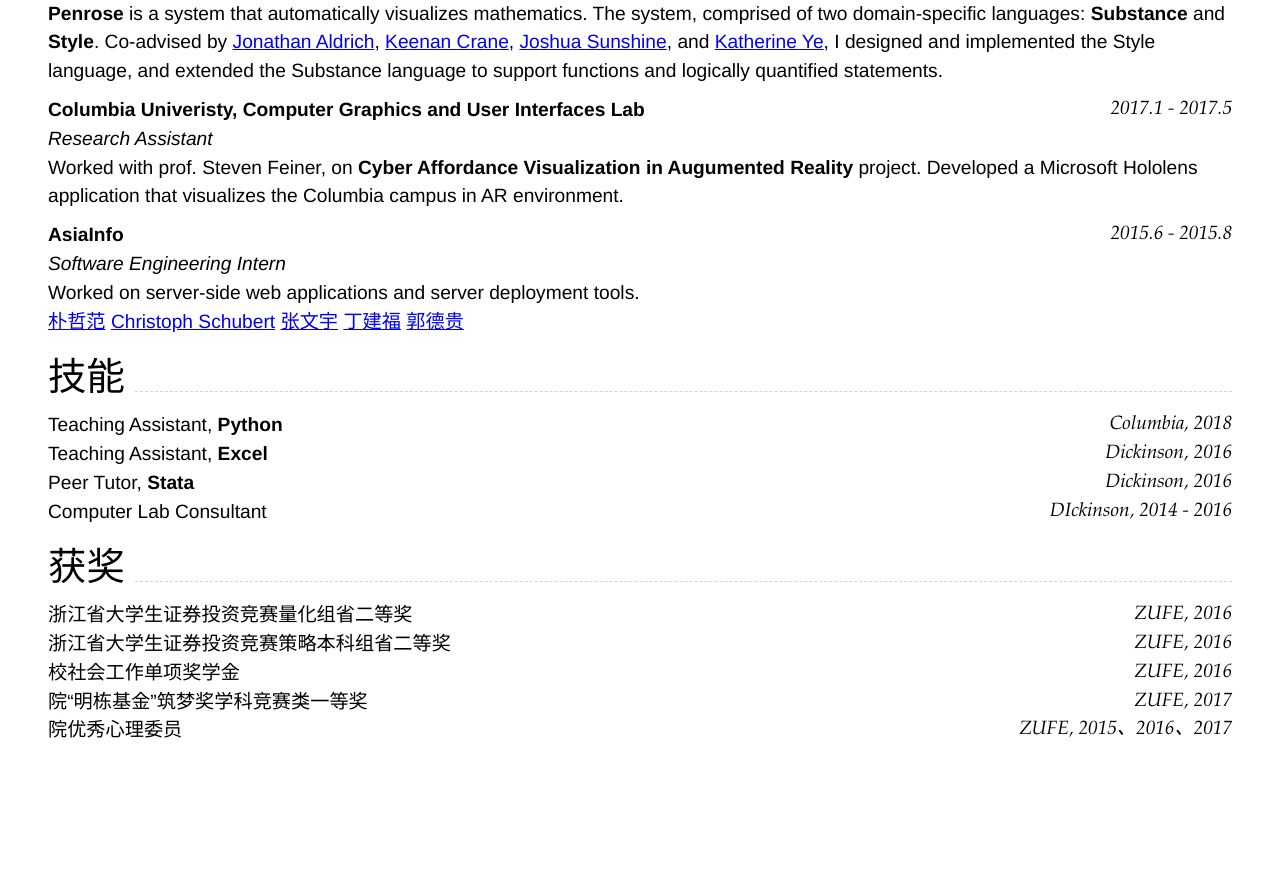
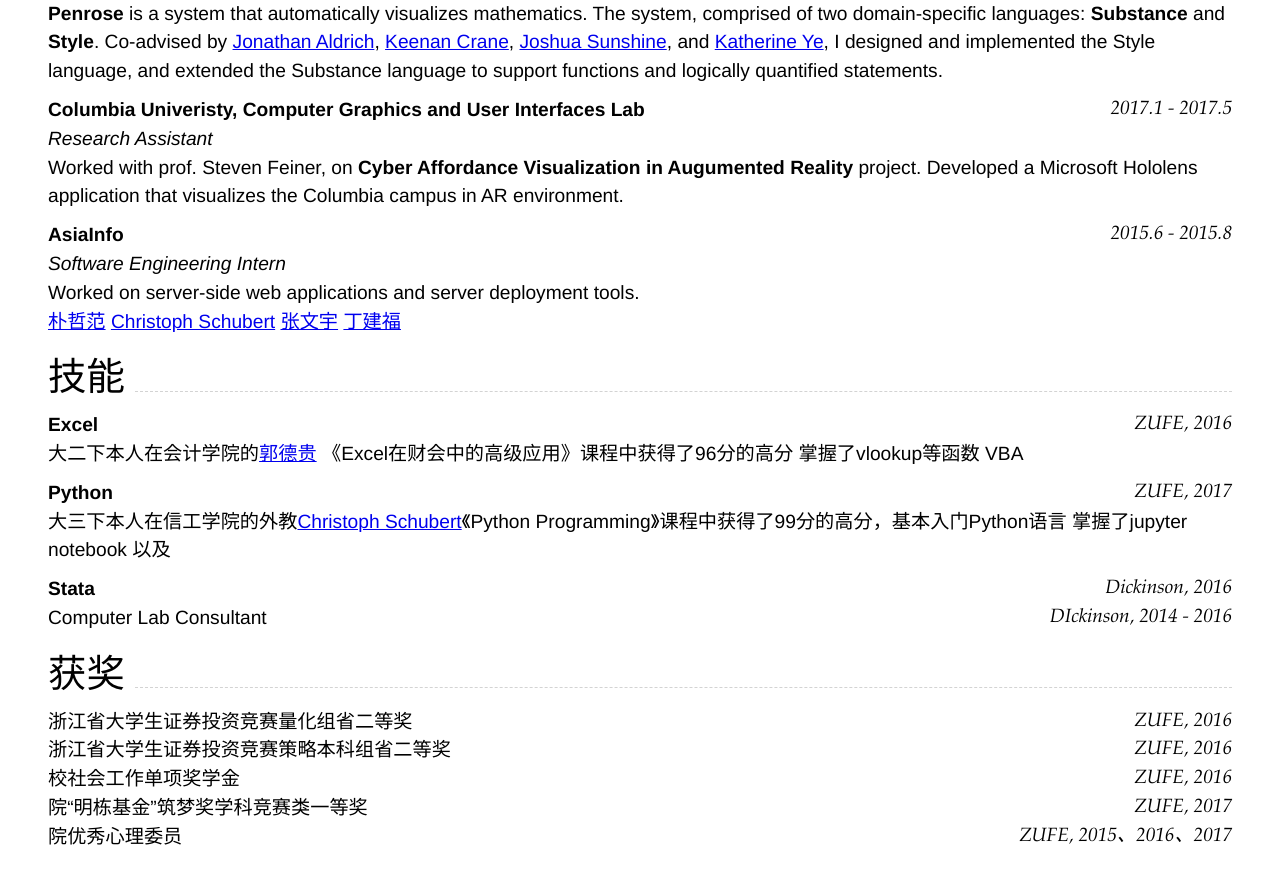
Before and after one commit to wodeni/nimo-markdown-cv, a Jekyll site: the page built from index.md, in a window 1280 px wide and 900 px high, scrolled down 882 px. Shown: the top 884 px of the window. Built offline with Jekyll 4.4.1, drawn with Linux system fonts in a browser that asks for light colours; before the commit the page ends 1675 px from its top, so only the background shows below that.

Commit message:
Update index.md

```diff
--- a/index.md
+++ b/index.md
@@ -55,12 +55,14 @@
  [Christoph Schubert](https://www.linkedin.com/in/christophschubert/)
  [张文宇](http://info.zufe.edu.cn/info/1049/5085.htm)
  [丁建福](http://cz.zufe.edu.cn/info/1077/5865.htm)
- [郭德贵](http://zjacc.zufe.edu.cn/info/1182/2588.htm)
+
 ## 技能
 
-Teaching Assistant, __Python__ `Columbia, 2018` <br>
-Teaching Assistant, __Excel__ `Dickinson, 2016` <br>
-Peer Tutor, __Stata__ `Dickinson, 2016` <br>
+### __Excel__ `ZUFE, 2016` <br>
+大二下本人在会计学院的[郭德贵](http://zjacc.zufe.edu.cn/info/1182/2588.htm) 《Excel在财会中的高级应用》课程中获得了96分的高分 掌握了vlookup等函数 VBA
+### __Python__ `ZUFE, 2017` <br>
+大三下本人在信工学院的外教[Christoph Schubert](https://www.linkedin.com/in/christophschubert/)《Python Programming》课程中获得了99分的高分，基本入门Python语言 掌握了jupyter notebook 以及
+### __Stata__ `Dickinson, 2016` <br>
 Computer Lab Consultant `DIckinson, 2014 - 2016` <br>
 
 
```
